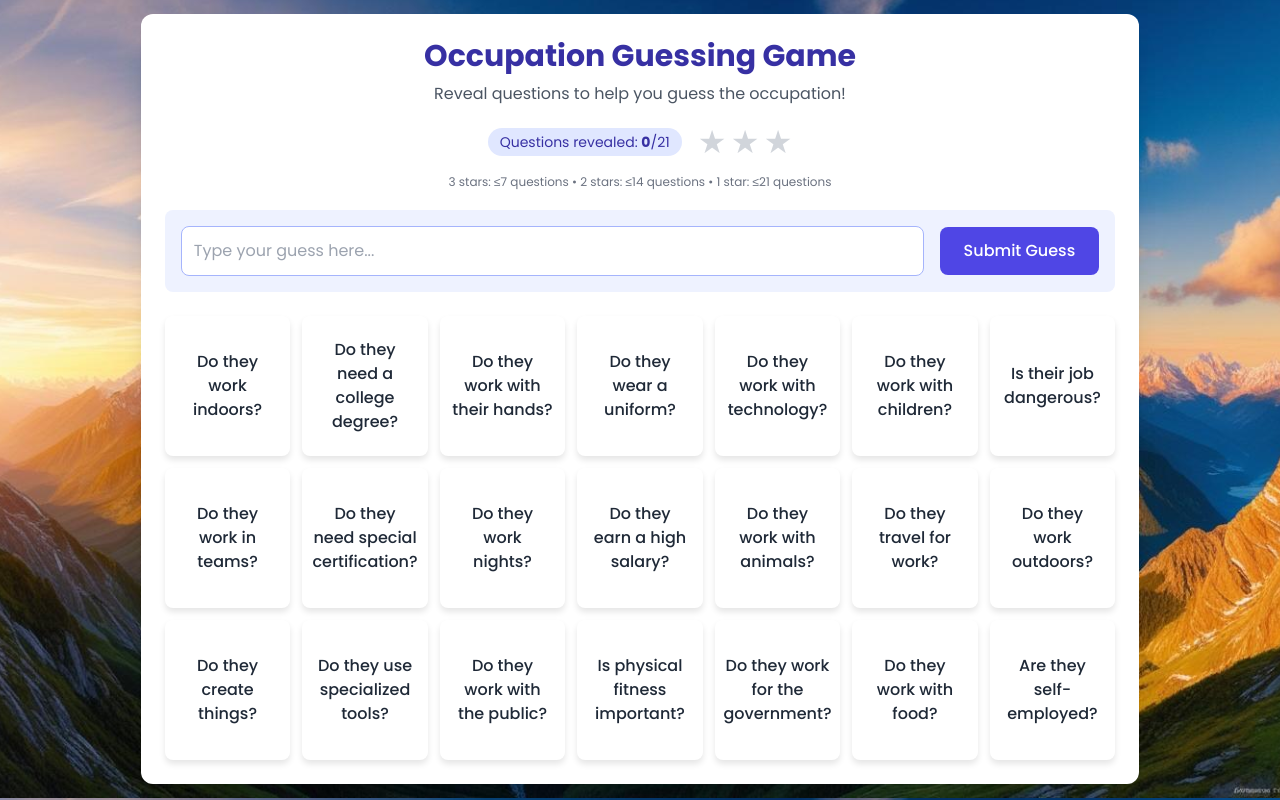
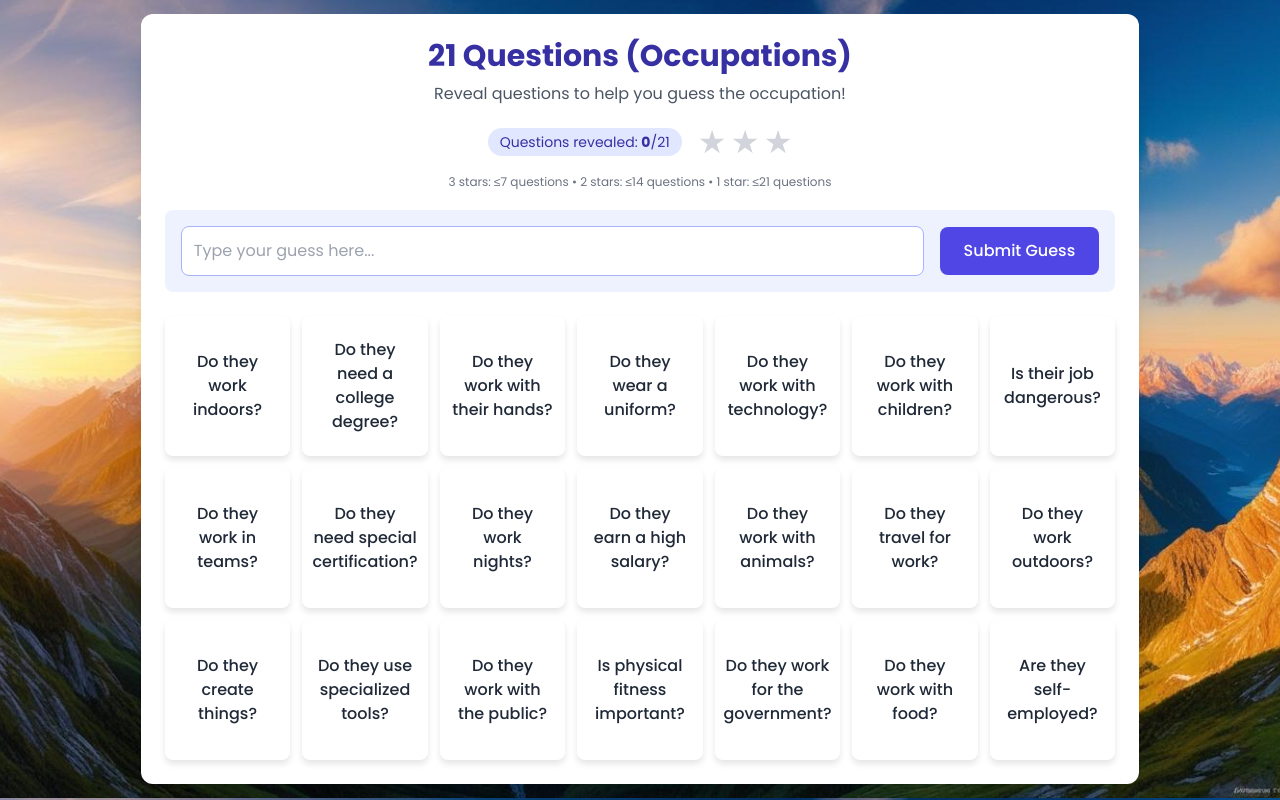
Before and after one commit to aaronshi1129/21qs-occupations, a plain HTML site: page index.html in a window 1280 px wide. Both pictures are taken after a click on the button "Start Game". Shown: the part 2-802 px from the top of the page. Drawn offline with nearby package versions, Linux system fonts and the light colour scheme.

Commit message:
Update index.html

```diff
--- a/index.html
+++ b/index.html
@@ -289,7 +289,7 @@
         <!-- Game page -->
         <div id="game-page" class="p-4 md:p-6 hidden">
             <div class="text-center mb-5">
-                <h1 class="text-3xl font-bold text-indigo-800">Occupation Guessing Game</h1>
+                <h1 class="text-3xl font-bold text-indigo-800">21 Questions (Occupations)</h1>
                 <p class="text-gray-600 mt-2">Reveal questions to help you guess the occupation!</p>
                 <div class="mt-3 flex justify-center items-center space-x-4">
                     <span class="text-sm bg-indigo-100 text-indigo-800 py-1 px-3 rounded-full">
```
